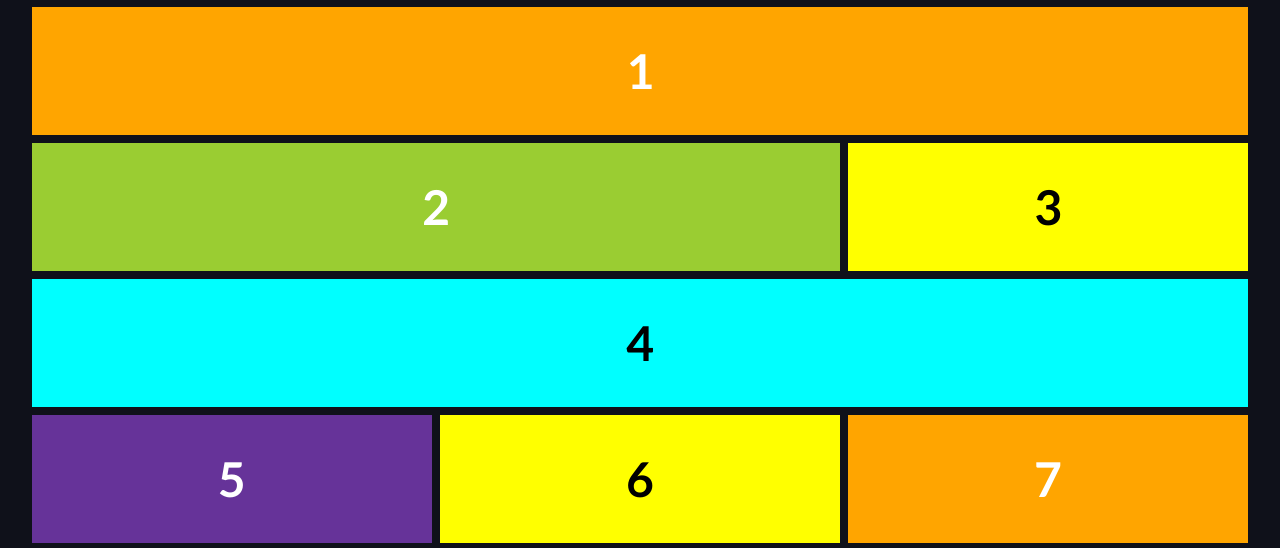
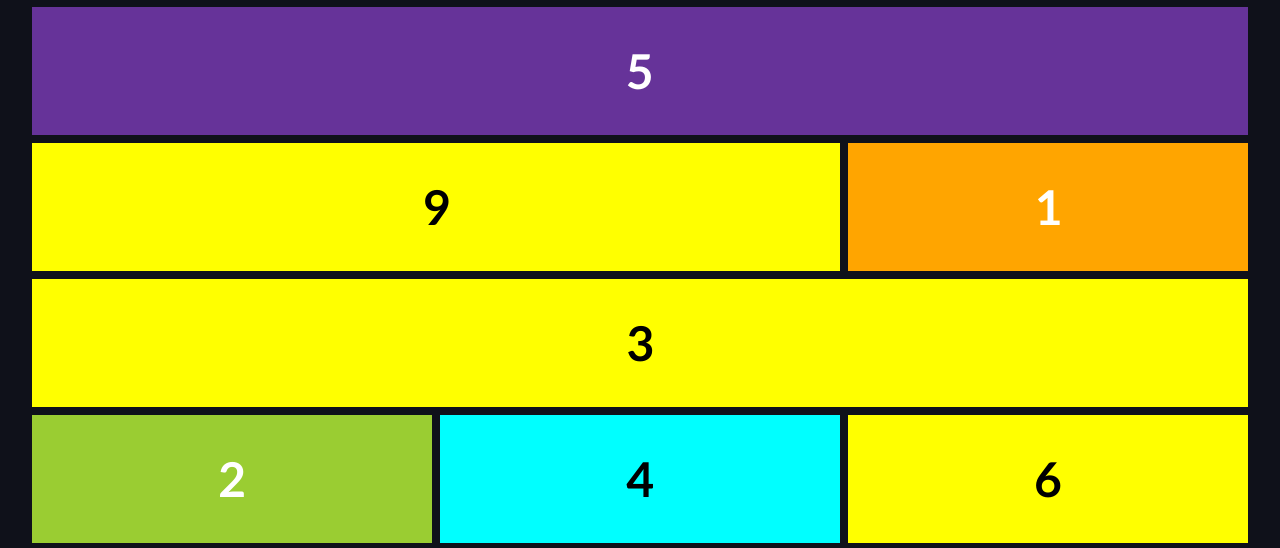
Before and after one commit to eduwebpl/css-techniki-pracy, a plain HTML site: page 16/index.html in a window 1280 px wide. Shown: the part 76-624 px from the top of the page. Drawn offline with Linux system fonts and the light colour scheme.

Commit message:
16-finish

```diff
--- a/16/index.html
+++ b/16/index.html
@@ -38,19 +38,19 @@
     "footer footer footer";
   }
 
-  .item-1 {
+  .item-5 {
    grid-area: header;
   }
 
-  .item-2 {
+  .item-9 {
    grid-area: content;
   }
 
-  .item-3 {
+  .item-1 {
    grid-area: aside;
   }
 
-  .item-4 {
+  .item-3 {
    grid-area: footer;
   }
 
```
